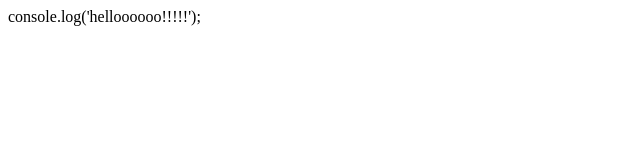
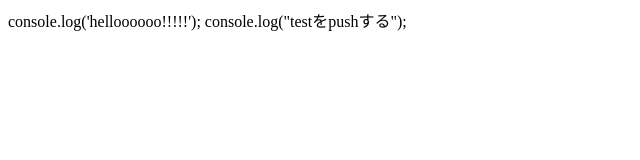
Before and after one commit to nakatsuboryosuke/GEEKpre, a plain HTML site: page index.html in a window 1280 px wide. Shown: the whole page, without its empty margins (0-640 px from the left). Drawn offline with Linux system fonts and the light colour scheme.

Commit message:
３行目

```diff
--- a/index.html
+++ b/index.html
@@ -6,6 +6,6 @@
     <title>Document</title>
   </head>
   <body>
-    console.log('helloooooo!!!!!');
+    console.log('helloooooo!!!!!'); console.log("testをpushする");
   </body>
 </html>
```
